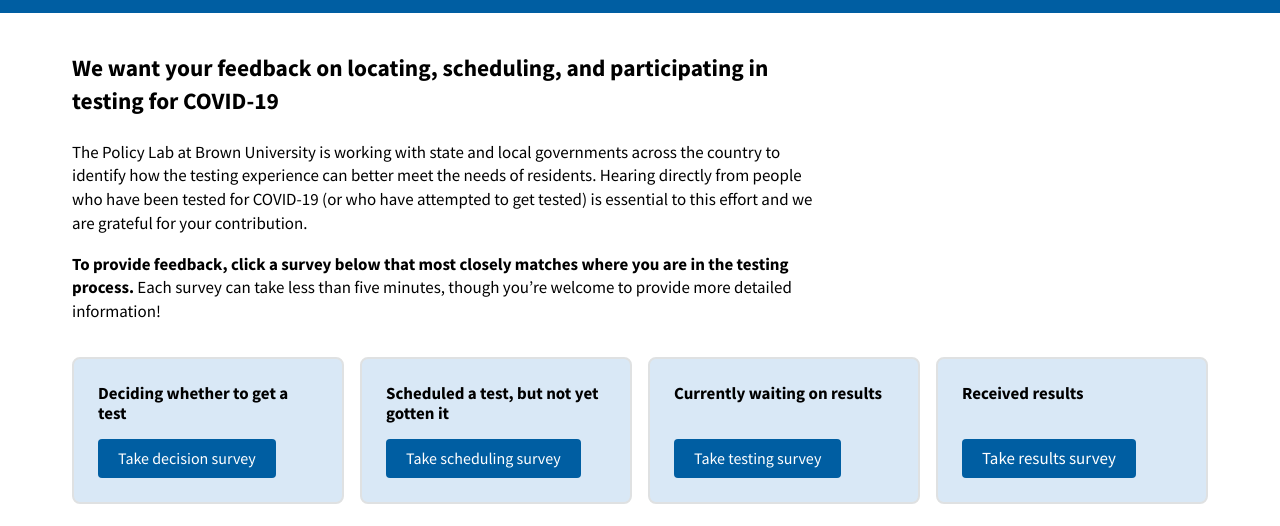
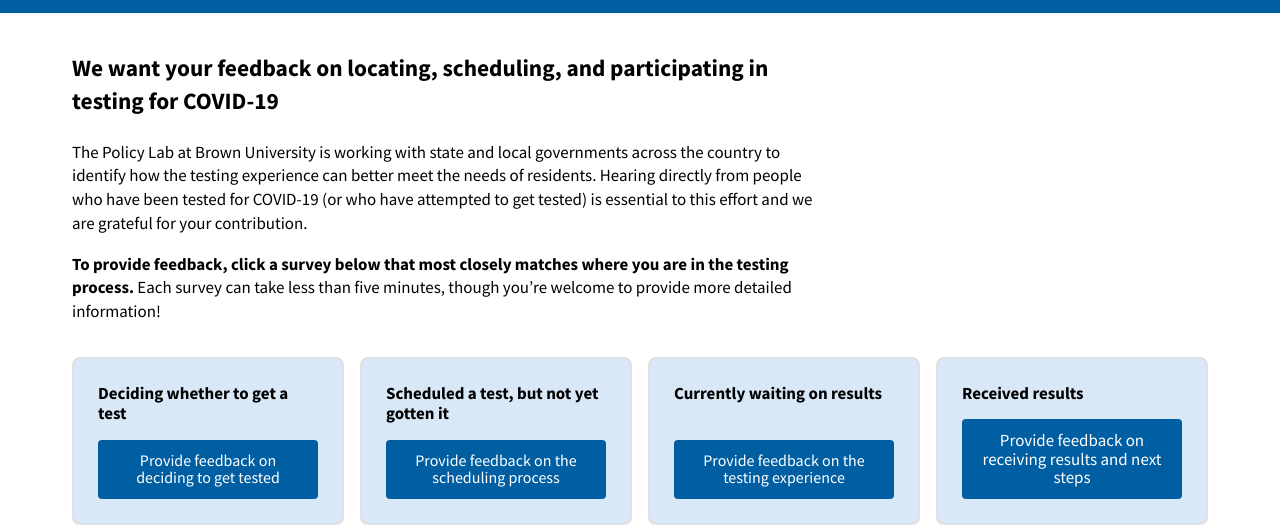
Before and after one commit to thepolicylab/covid-testing-feedback, a website: page index.html in a window 1280 px wide. Shown: the part 276-802 px from the top of the page. Drawn offline with Linux system fonts and the light colour scheme.

Commit message:
add button IDs, adjust calls to action

```diff
--- a/index.html
+++ b/index.html
@@ -63,7 +63,7 @@
                             <h2 class="usa-card__heading font-sans-sm text-semibold">Deciding whether to get a test</h2>
                           </header>
                           <div class="usa-card__footer">
-                            <button class="usa-button font-sans-xs text-normal">Take decision survey</button>
+                            <button id="decision-button" class="usa-button font-sans-xs text-normal line-height-sans-2">Provide feedback on deciding to get tested</button>
                           </div>
                         </div>
                       </li>
@@ -73,7 +73,7 @@
                             <h2 class="usa-card__heading font-sans-sm text-semibold">Scheduled a test, but not yet gotten it</h2>
                           </header>
                           <div class="usa-card__footer">
-                            <button class="usa-button font-sans-xs text-normal">Take scheduling survey</button>
+                            <button id="scheduling-button" class="usa-button font-sans-xs text-normal line-height-sans-2">Provide feedback on the scheduling process</button>
                           </div>
                         </div>
                       </li>
@@ -83,7 +83,7 @@
                             <h2 class="usa-card__heading font-sans-sm text-semibold">Currently waiting on results</h2>
                           </header>
                           <div class="usa-card__footer">
-                            <button class="usa-button font-sans-xs text-normal">Take testing survey</button>
+                            <button id="testing-button" class="usa-button font-sans-xs text-normal line-height-sans-2">Provide feedback on the testing experience</button>
                           </div>
                         </div>
                       </li>
@@ -93,7 +93,7 @@
                             <h2 class="usa-card__heading font-sans-sm text-semibold">Received results</h2>
                           </header>
                           <div class="usa-card__footer">
-                            <button class="usa-button font-sans-sm text-normal">Take results survey</button>
+                            <button id="results-button" class="usa-button font-sans-sm text-normal line-height-sans-2">Provide feedback on receiving results and next steps</button>
                           </div>
                         </div>
                       </li>
```
